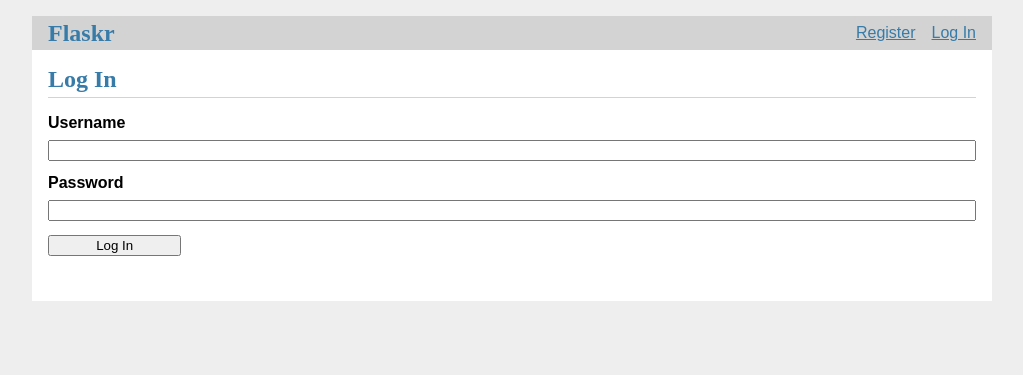
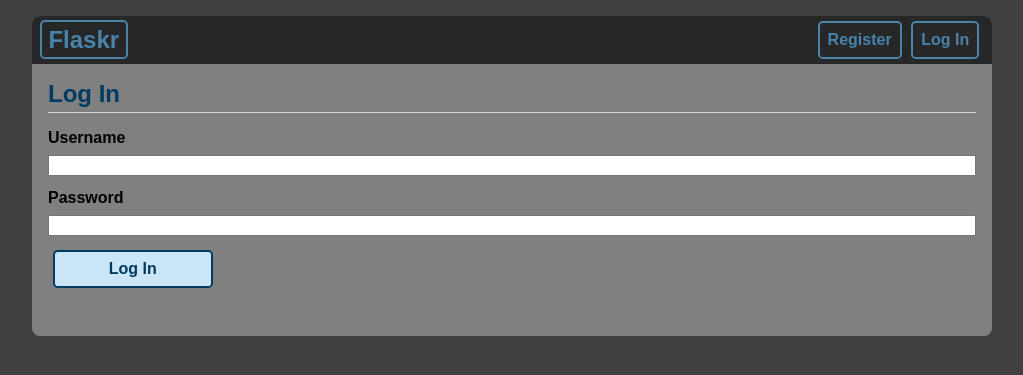
Before and after one commit to MujtabaAlk/RPi-Flask-NeoPixel, a Flask app: page /auth/login in a window 1280 px wide. Shown: the top 375 px of the page, without its empty margins (128-1151 px from the left). Run offline with Flask 2, Linux system fonts and the light colour scheme; parts of the project's set-up code (start-up, migrations or seed data) failed here and were passed over.

Commit message:
Theme change: Changed styling to dark theme.

```diff
--- a/flaskr/static/style.css
+++ /dev/null
@@ -1,26 +0,0 @@
-html { font-family: sans-serif; background: #eee; padding: 1rem; }
-body { max-width: 960px; margin: 0 auto; background: white; }
-h1 { font-family: serif; color: #377ba8; margin: 1rem 0; }
-a { color: #377ba8; }
-hr { border: none; border-top: 1px solid lightgray; }
-nav { background: lightgray; display: flex; align-items: center; padding: 0 0.5rem; }
-nav h1 { flex: auto; margin: 0; }
-nav h1 a { text-decoration: none; padding: 0.25rem 0.5rem; }
-nav ul  { display: flex; list-style: none; margin: 0; padding: 0; }
-nav ul li a, nav ul li span, header .action { display: block; padding: 0.5rem; }
-.content { padding: 0 1rem 1rem; }
-.content > header { border-bottom: 1px solid lightgray; display: flex; align-items: flex-end; }
-.content > header h1 { flex: auto; margin: 1rem 0 0.25rem 0; }
-.flash { margin: 1em 0; padding: 1em; background: #cae6f6; border: 1px solid #377ba8; }
-.post > header { display: flex; align-items: flex-end; font-size: 0.85em; }
-.post > header > div:first-of-type { flex: auto; }
-.post > header h1 { font-size: 1.5em; margin-bottom: 0; }
-.post .about { color: slategray; font-style: italic; }
-.post .body { white-space: pre-line; }
-.content:last-child { margin-bottom: 0; }
-.content form { margin: 1em 0; display: flex; flex-direction: column; }
-.content label { font-weight: bold; margin-bottom: 0.5em; }
-.content input, .content textarea { margin-bottom: 1em; }
-.content textarea { min-height: 12em; resize: vertical; }
-input.danger { color: #cc2f2e; }
-input[type=submit] { align-self: start; min-width: 10em; }
--- /dev/null
+++ b/flaskr/static/styles/style.css
@@ -0,0 +1,213 @@
+html {
+  font-family: sans-serif;
+  background: #404040;
+  padding: 1rem;
+}
+
+body {
+  max-width: 960px;
+  margin: 0 auto;
+  background: gray;
+  border-radius: 0.5rem;
+}
+
+h1, h2, h3 {
+  color: #003b63;
+  margin: 1rem 0;
+}
+
+a {
+  color: #4883aa;
+  text-decoration: none;
+}
+
+hr {
+  border: none;
+  border-top: 1px solid white;
+}
+
+.username {
+  font-size: 1.2rem;
+  display: -webkit-box;
+  display: -ms-flexbox;
+  display: flex;
+  color: #cae6f6;
+  border: #cae6f6 solid 1px;
+  border-radius: 0.3rem;
+  padding: 0.45rem 0.2rem;
+}
+
+.btn {
+  background-color: #cae6f6;
+  color: #003b63;
+  font-size: 1rem;
+  font-weight: 550;
+  padding: 0.5rem 0.5rem;
+  margin: 0 0.3rem;
+  border: #003b63 solid 2px;
+  border-radius: 0.3rem;
+  -webkit-transition: all ease-in-out 250ms;
+  transition: all ease-in-out 250ms;
+}
+
+nav {
+  background: #272727;
+  color: white;
+  display: -webkit-box;
+  display: -ms-flexbox;
+  display: flex;
+  height: 3rem;
+  -webkit-box-align: center;
+      -ms-flex-align: center;
+          align-items: center;
+  padding: 0 0.5rem;
+  border-radius: 0.5rem 0.5rem 0rem 0rem;
+}
+
+nav h1 {
+  -webkit-box-flex: 1;
+      -ms-flex: auto;
+          flex: auto;
+  margin: 0;
+}
+
+nav h1 a {
+  padding: 0.25rem 0.4rem;
+  border: #4883aa solid 2px;
+  border-radius: 0.3rem;
+}
+
+nav ul {
+  display: -webkit-box;
+  display: -ms-flexbox;
+  display: flex;
+  list-style: none;
+  margin: 0;
+  padding: 0;
+}
+
+nav ul li {
+  display: -webkit-box;
+  display: -ms-flexbox;
+  display: flex;
+  -webkit-box-align: center;
+      -ms-flex-align: center;
+          align-items: center;
+}
+
+nav ul li a, nav ul li span {
+  display: block;
+  padding: 0.5rem;
+}
+
+nav ul li .btn {
+  background-color: transparent;
+  color: #4883aa;
+  border-color: #4883aa;
+}
+
+header .action {
+  display: block;
+  padding: 0.5rem;
+}
+
+.content {
+  padding: 0 1rem 1rem;
+}
+
+.content > header {
+  border-bottom: 1px solid lightgray;
+  display: -webkit-box;
+  display: -ms-flexbox;
+  display: flex;
+  -webkit-box-align: end;
+      -ms-flex-align: end;
+          align-items: flex-end;
+}
+
+.content > header h1 {
+  -webkit-box-flex: 1;
+      -ms-flex: auto;
+          flex: auto;
+  margin: 1rem 0 0.25rem 0;
+}
+
+.flash {
+  margin: 1em 0;
+  padding: 1em;
+  background: #cae6f6;
+  border: #003b63 solid 2px;
+  border-radius: 13px;
+}
+
+.post > header {
+  display: -webkit-box;
+  display: -ms-flexbox;
+  display: flex;
+  -webkit-box-align: end;
+      -ms-flex-align: end;
+          align-items: flex-end;
+  font-size: 0.85em;
+}
+
+.post > header > div:first-of-type {
+  -webkit-box-flex: 1;
+      -ms-flex: auto;
+          flex: auto;
+}
+
+.post > header h1 {
+  font-size: 1.5em;
+  margin-bottom: 0;
+}
+
+.post .about {
+  color: slategray;
+  font-style: italic;
+}
+
+.post .body {
+  white-space: pre-line;
+}
+
+.content:last-child {
+  margin-bottom: 0;
+}
+
+.content form {
+  margin: 1em 0;
+  display: -webkit-box;
+  display: -ms-flexbox;
+  display: flex;
+  -webkit-box-orient: vertical;
+  -webkit-box-direction: normal;
+      -ms-flex-direction: column;
+          flex-direction: column;
+}
+
+.content label {
+  font-weight: bold;
+  margin-bottom: 0.5em;
+}
+
+.content input,
+.content textarea {
+  margin-bottom: 1em;
+}
+
+.content textarea {
+  min-height: 12em;
+  resize: vertical;
+}
+
+input.danger {
+  color: #cc2f2e;
+}
+
+input[type="submit"] {
+  -ms-flex-item-align: start;
+      -ms-grid-row-align: start;
+      align-self: start;
+  min-width: 10em;
+}
+/*# sourceMappingURL=style.css.map */
--- /dev/null
+++ b/flaskr/static/styles/style.scss
@@ -0,0 +1,188 @@
+$main_color: #003b63;
+$second_color: #4883aa;
+$third_color: #cae6f6;
+
+
+html {
+  font-family: sans-serif;
+  background: darken($color: gray, $amount: 25%);
+  padding: 1rem;
+}
+body {
+  max-width: 960px;
+  margin: 0 auto;
+  background: gray;
+  border-radius: 0.5rem;
+}
+h1, h2, h3 {
+  color: $main_color;
+  margin: 1rem 0;
+}
+a {
+  color: $second_color;
+  text-decoration: none;
+}
+hr {
+  border: none;
+  border-top: 1px solid white;
+}
+
+
+
+.username {
+  font-size: 1.2rem;
+  display: flex;
+  color: $third_color;
+  border: $third_color solid 1px;
+  border-radius: 0.3rem;
+  padding: 0.45rem 0.2rem;
+}
+
+.btn {
+  background-color: $third_color;
+  color: $main_color;
+  font-size: 1rem;
+  font-weight: 550;
+  padding: 0.5rem 0.5rem;
+  margin: 0 0.3rem;
+  border: $main_color solid 2px;
+  border-radius: 0.3rem;
+  transition: all ease-in-out 250ms;
+}
+
+nav {
+  background: darken($color: gray, $amount: 35%);
+  color: white;
+  display: flex;
+  height: 3rem;
+  align-items: center;
+  padding: 0 0.5rem;
+  border-radius: 0.5rem 0.5rem 0rem 0rem;
+
+  h1 {
+    flex: auto;
+    margin: 0;
+
+    a {
+      padding: 0.25rem 0.4rem;
+      border: $second_color solid 2px;
+      border-radius: 0.3rem;
+    }
+  }
+
+
+  ul {
+    display: flex;
+    list-style: none;
+    margin: 0;
+    padding: 0;
+
+    li {
+      display: flex;
+      align-items: center;
+
+      a, span {
+        display: block;
+        padding: 0.5rem;
+      }
+
+      .btn {
+        background-color: transparent;
+        color: $second_color;
+        border-color: $second_color;
+
+      }
+
+    }
+
+  }
+
+}
+
+header .action {
+  display: block;
+  padding: 0.5rem;
+}
+.content {
+  padding: 0 1rem 1rem;
+
+  > header {
+    border-bottom: 1px solid lightgray;
+    display: flex;
+    align-items: flex-end;
+
+    h1 {
+      flex: auto;
+      margin: 1rem 0 0.25rem 0;
+    }
+  }
+}
+.flash {
+  margin: 1em 0;
+  padding: 1em;
+  background: $third_color;
+  border: $main_color solid 2px;
+  border-radius: 13px;
+}
+
+.post {
+  > header {
+    display: flex;
+    align-items: flex-end;
+    font-size: 0.85em;
+
+    > div:first-of-type {
+      flex: auto;
+    }
+    h1 {
+      font-size: 1.5em;
+      margin-bottom: 0;
+    }
+  }
+
+  .about {
+    color: slategray;
+    font-style: italic;
+  }
+
+  .body {
+    white-space: pre-line;
+  }
+}
+.content {
+  &:last-child {
+    margin-bottom: 0;
+  }
+
+  form {
+    margin: 1em 0;
+    display: flex;
+    flex-direction: column;
+  }
+
+  label {
+    font-weight: bold;
+    margin-bottom: 0.5em;
+  }
+
+  input,
+  textarea {
+    margin-bottom: 1em;
+  }
+
+  textarea {
+    min-height: 12em;
+    resize: vertical;
+  }
+}
+
+input {
+  &.danger {
+    color: #cc2f2e;
+  }
+
+  &[type="submit"] {
+    align-self: start;
+    min-width: 10em;
+  }
+}
--- a/flaskr/templates/auth/login.html
+++ b/flaskr/templates/auth/login.html
@@ -10,6 +10,6 @@
     <input name="username" id="username" required>
     <label for="password">Password</label>
     <input type="password" name="password" id="password" required>
-    <input type="submit" value="Log In">
+    <input type="submit" class="btn" value="Log In">
   </form>
 {% endblock %}
--- a/flaskr/templates/auth/register.html
+++ b/flaskr/templates/auth/register.html
@@ -10,6 +10,6 @@
         <input name="username" id="username" required>
         <label for="password">Password</label>
         <input type="password" name="password" id="password" required>
-        <input type="submit" value="Register">
+        <input type="submit" class="btn" value="Register">
     </form>
 {% endblock %}
--- a/flaskr/templates/base.html
+++ b/flaskr/templates/base.html
@@ -3,7 +3,7 @@
 <head>
     <meta charset="UTF-8">
     <title>{% block title %}{% endblock %}  - Flaskr</title>
-    <link rel="stylesheet" href="{{ url_for('static', filename='style.css') }}">
+    <link rel="stylesheet" href="{{ url_for('static', filename='styles/style.css') }}">
     <link rel="shortcut icon" href="{{ url_for('static', filename='favicon.ico') }}" type="image/x-icon">
 </head>
 <body>
@@ -12,11 +12,11 @@
             <h1><a href="{{ url_for('index') }}">Flaskr</a></h1>
             <ul>
                 {% if g.user %}
-                    <li><span>{{ g.user['username'] }}</span></li>
-                    <li><a href="{{ url_for('auth.logout') }}">Log Out</a></li>
+                    <li><span class="username">{{ g.user['username'] }}</span></li>
+                    <li><a href="{{ url_for('auth.logout') }}" class="btn">Log Out</a></li>
                 {% else %}
-                    <li><a href="{{ url_for('auth.register') }}">Register</a></li>
-                    <li><a href="{{ url_for('auth.login') }}">Log In</a></li>
+                    <li><a href="{{ url_for('auth.register') }}" class="btn">Register</a></li>
+                    <li><a href="{{ url_for('auth.login') }}" class="btn">Log In</a></li>
                 {% endif %}
             </ul>
         </nav>
```
Also changed, not shown: 1 other file.
